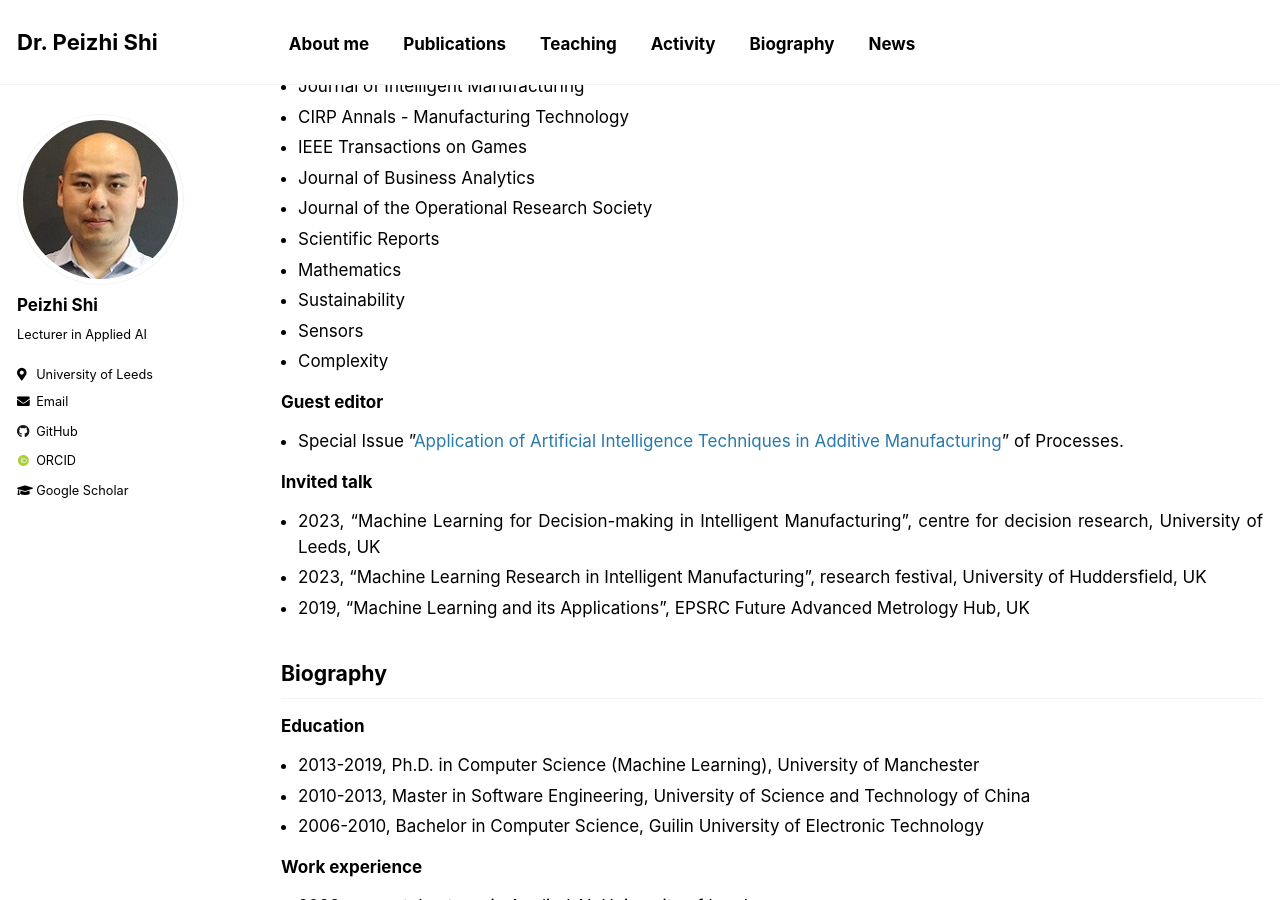
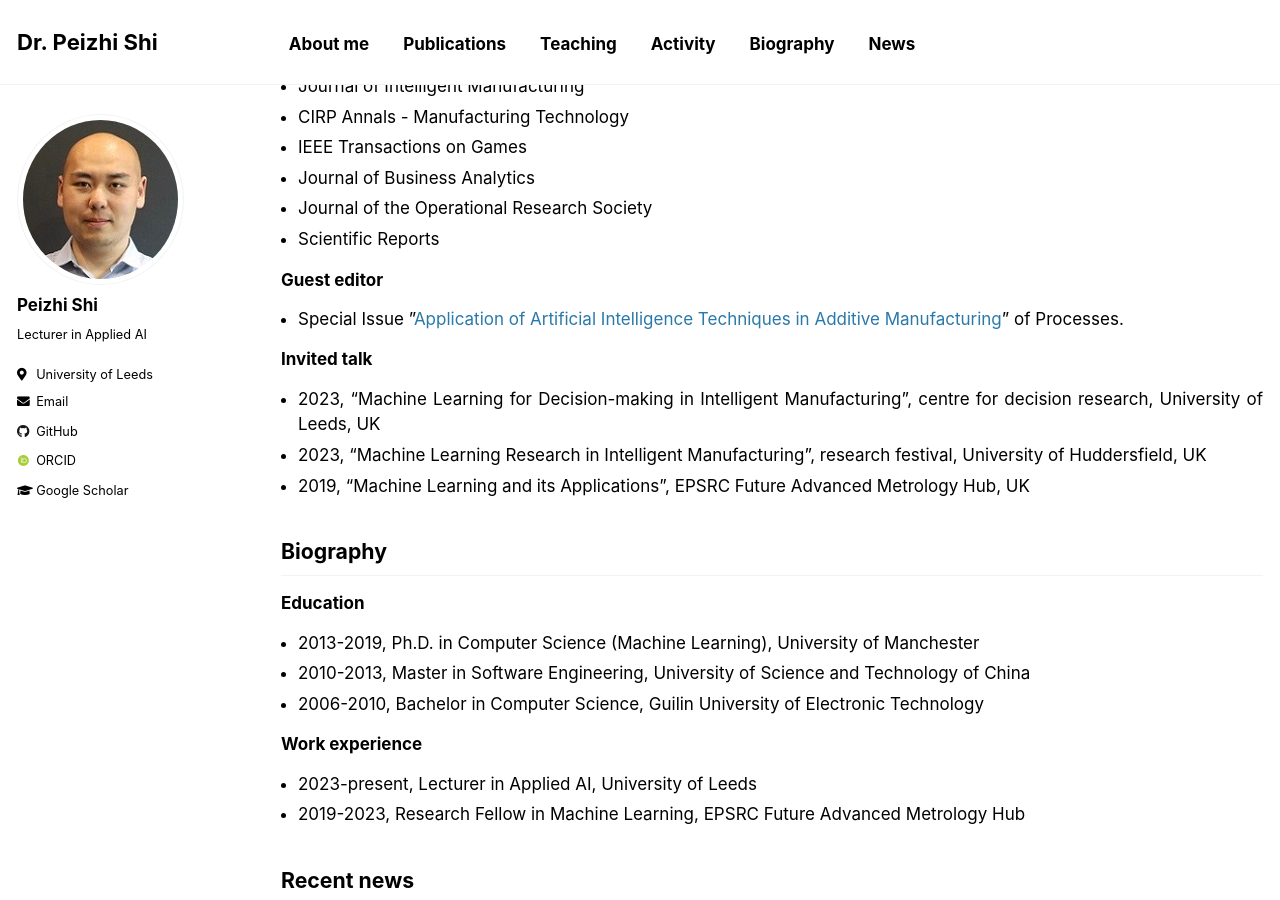
Before and after one commit to PeizhiShi/peizhishi.github.io, a Jekyll site: the page built from _pages/index.md, in a window 1280 px wide and 900 px high, scrolled down 1643 px. Built offline with Jekyll 4.4.1, drawn with Linux system fonts in a browser that asks for light colours; some web fonts are replaced; our own code applies the rules of GitHub Pages for plain Markdown files.

Commit message:
Update index.md

```diff
--- a/_pages/index.md
+++ b/_pages/index.md
@@ -46,10 +46,6 @@ For other AI-related publications, please visit my [Google Scholar](https://scho
 - Journal of Business Analytics
 - Journal of the Operational Research Society
 - Scientific Reports
-- Mathematics
-- Sustainability
-- Sensors
-- Complexity
 
 ### Guest editor
 - Special Issue ”[Application of Artificial Intelligence Techniques in Additive Manufacturing](https://www.mdpi.com/journal/processes/special_issues/Artificial_Intelligence_Manufacturing)” of Processes.
```
